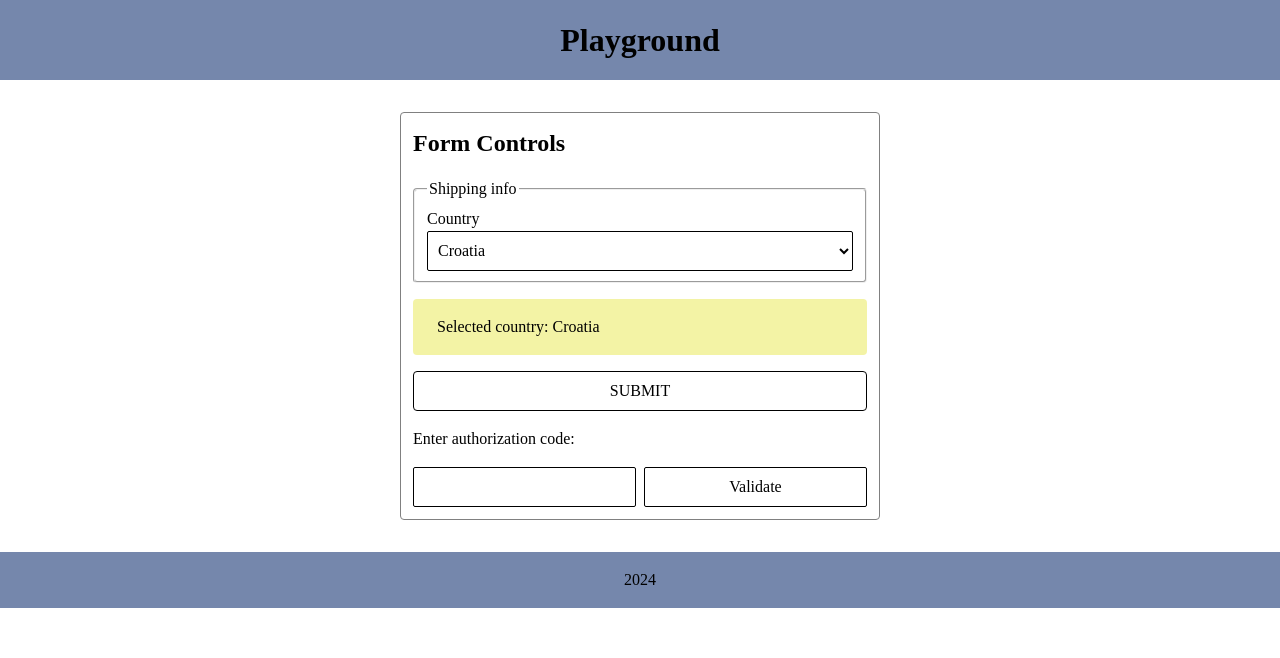
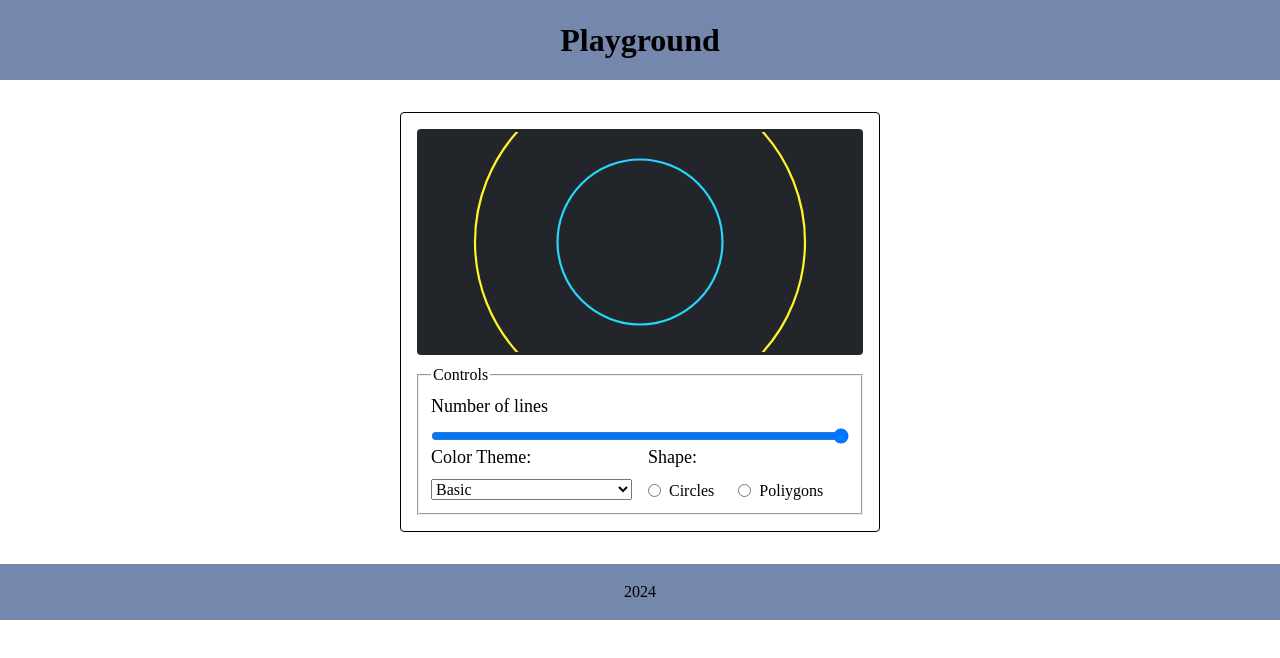
Before and after one commit to paulichdom/joy-of-react-playground, a React (Vite) app: page / in a window 1280 px wide. Shown: the top 658 px of the page. Built offline with nearby package versions, Linux system fonts and the light colour scheme.

Commit message:
add generative art components

```diff
--- a/src/App.tsx
+++ b/src/App.tsx
@@ -1,11 +1,11 @@
 
 import Layout from './components/Layout';
-import FormControls from './components/FormControls';
+import GenerativeArtControls from './components/FormControls/GenerativeArtControls';
 
 function App() {
   return (
    <Layout>
-    <FormControls />
+    <GenerativeArtControls />
    </Layout>
   );
 }
--- a/src/components/FormControls/GenerativeArt.tsx
+++ b/src/components/FormControls/GenerativeArt.tsx
@@ -1,9 +1,88 @@
-import React from 'react'
+import React from 'react';
+import { COLORS_BY_THEME } from './constants';
+import { convertPolarToCartesian, normalize, range } from '../../utils';
+import styled from 'styled-components';
 
-const GenerativeArt = () => {
+export type Theme = keyof typeof COLORS_BY_THEME;
+export type ThemeColors = (typeof COLORS_BY_THEME)[Theme];
+
+type ShapeProps = {
+  index: number;
+  colors: ThemeColors;
+};
+
+export const Circle: React.FC<ShapeProps> = ({ index, colors }) => {
   return (
-    <div>GenerativeArt</div>
-  )
-}
+    <circle
+      cx={100}
+      cy={50}
+      r={index * 7.5 * 5}
+      stroke={colors.lineColors[index % colors.lineColors.length]}
+    />
+  );
+};
 
-export default GenerativeArt
+export const Polygon: React.FC<ShapeProps> = ({ index, colors }) => {
+  const pointDistance = index * 9 + 5;
+  const numOfPoints = 5;
+  const angles = range(numOfPoints).map((index) =>
+    normalize(index, 0, numOfPoints, 0, Math.PI * 2)
+  );
+
+  const points = angles
+    .map((angle) => {
+      const twistyAngle = angle + index * -0.15;
+      const [x, y] = convertPolarToCartesian([twistyAngle, pointDistance]);
+
+      return [x + 100, y + 50];
+    })
+    .join(' ');
+
+  return (
+    <polygon
+      points={points}
+      stroke={colors.lineColors[index % colors.lineColors.length]}
+    />
+  );
+};
+
+export type Shape = 'circles' | 'polygon';
+
+type GenerativeArtProps = {
+  numOfLines: number;
+  colorTheme: Theme;
+  shape: Shape;
+};
+
+const GenerativeArt: React.FC<GenerativeArtProps> = ({
+  numOfLines,
+  colorTheme,
+  shape,
+}) => {
+  const colors = COLORS_BY_THEME[colorTheme];
+
+  return (
+    <ArtWrapper
+      style={{
+        background: colors.background,
+        borderColor: colors.background,
+      }}
+    >
+      <svg viewBox="0 0 200 100" fill="none">
+        {range(numOfLines).map((index) => {
+          const Shape = shape === 'circles' ? Circle : Polygon;
+
+          return <Shape key={index} index={index} colors={colors} />;
+        })}
+      </svg>
+    </ArtWrapper>
+  );
+};
+
+export default GenerativeArt;
+
+const ArtWrapper = styled.div`
+  border: 3px solid;
+  border-radius: 4px;
+  margin-bottom: 8px;
+`;
--- /dev/null
+++ b/src/components/FormControls/GenerativeArtControls.tsx
@@ -0,0 +1,103 @@
+import React from 'react';
+import GenerativeArt, { Shape, Theme } from './GenerativeArt';
+import styled from 'styled-components';
+
+const GenerativeArtControls = () => {
+  const [numOfLines, setNumOfLines] = React.useState(5);
+  const [colorTheme, setColorTheme] = React.useState<Theme>('basic');
+  const [shape, setShape] = React.useState<Shape>('circles');
+  return (
+    <Wrapper>
+      <GenerativeArt
+        numOfLines={numOfLines}
+        colorTheme={colorTheme}
+        shape={shape}
+      />
+      <form>
+        <fieldset>
+          <legend>Controls</legend>
+          <Row>
+            <Column>
+              <ControlHeading htmlFor="num-of-lines">
+                Number of lines
+              </ControlHeading>
+              <RangeInput id="num-of-lines" type="range" min="1" max="15" />
+            </Column>
+          </Row>
+          <Row>
+            <Column>
+              <ControlHeading htmlFor="color-theme">
+                Color Theme:
+              </ControlHeading>
+              <SelectInput id="color-theme">
+                <option value="basic">Basic</option>
+                <option value="monochrome">Monoschrome</option>
+                <option value="basic">Froot Loops</option>
+                <option value="basic">Spooky Night</option>
+              </SelectInput>
+            </Column>
+            <Column>
+              <ControlHeading>Shape:</ControlHeading>
+              <RadioWrapper>
+                <RadioOption>
+                  <input type="radio" />
+                  <label>Circles</label>
+                </RadioOption>
+                <RadioOption>
+                  <input type="radio" />
+                  <label>Poliygons</label>
+                </RadioOption>
+              </RadioWrapper>
+            </Column>
+          </Row>
+        </fieldset>
+      </form>
+    </Wrapper>
+  );
+};
+
+export default GenerativeArtControls;
+
+const Wrapper = styled.div`
+  border: 1px solid black;
+  border-radius: 4px;
+  padding: 16px;
+`;
+
+const Row = styled.div`
+  display: flex;
+  flex-wrap: wrap;
+  gap: 16px;
+`;
+
+const Column = styled.div`
+  flex: 1;
+  min-width: 155px;
+`;
+
+const ControlHeading = styled.label`
+  display: block;
+  margin-bottom: 8px;
+  font-size: 1.125rem;
+`;
+
+const RangeInput = styled.input`
+  display: block;
+  width: 100%;
+`;
+
+const SelectInput = styled.select`
+  display: block;
+  width: 100%;
+`;
+
+const RadioWrapper = styled.div`
+  display: flex;
+  gap: 24px;
+`;
+
+const RadioOption = styled.div`
+  display: flex;
+  align-items: center;
+  gap: 8px;
+`;
--- a/src/components/FormControls/constants.ts
+++ b/src/components/FormControls/constants.ts
@@ -40,4 +40,4 @@ export const COLORS_BY_THEME = {
       '#FFF50F',
     ],
   },
-};
+} as const;
```
